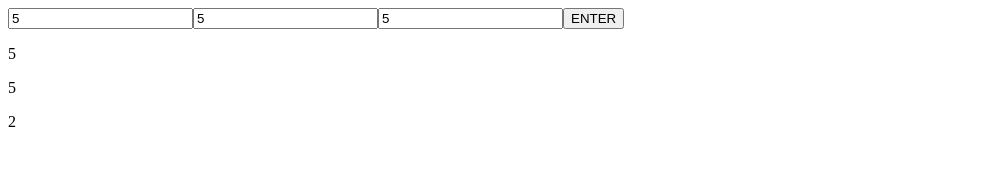
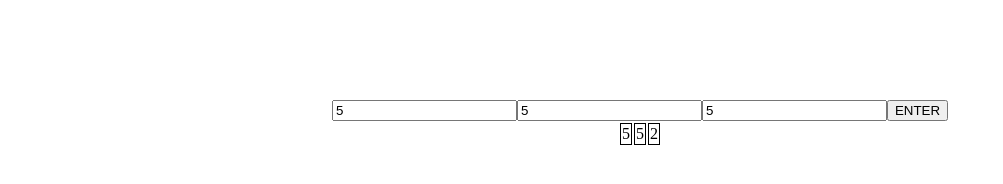
Before and after one commit to JonahETB/countDownTimer, a plain HTML site: page index.html in a window 1280 px wide. Both pictures are taken after typing "5", "5", "5" into the empty fields and a click on the input "ENTER". Shown: the whole page, without its empty margins (0-1003 px from the left). Drawn offline with Linux system fonts and the light colour scheme.

Commit message:
version 0.1

```diff
--- a/index.html
+++ b/index.html
@@ -3,10 +3,11 @@
 <head>
     <meta charset="UTF-8">
     <meta name="viewport" content="width=device-width, initial-scale=1.0">
-    <title>Document</title>
+    <title>Timer</title>
+    <link href="styles.css" rel="stylesheet" type="text/css">
 </head>
 <body>
-
+    <div id="wrapper"></div>
     <script src="script.js"></script>
 </body>
 </html>
--- a/script.js
+++ b/script.js
@@ -7,15 +7,20 @@ let time = {
     seconds : [0, "seconds", 1]
 }
 let alreadyRun; // for deletign previous code if it was previously run
+let alreadySound = false; // something to stop rapid alerts
+let sounds = ["sounds/timerEndSound00.mp3", "sounds/timerEndSound01.mp3","sounds/timerEndSound02.mp3","sounds/timerEndSound04.mp3"];
+let randomSelection = Math.round(Math.random() * (sounds.length - 1));
+let sound = new Audio(sounds[randomSelection]);
+
 
 //first write creates the base forms and prepare the timer
 function firstWrite () {
 
-    let max = 24;
+    let max = 23;
 
     const formsOutSide = document.createElement("div");
             formsOutSide.id = "formsOutSide";
-            document.body.appendChild(formsOutSide);
+            wrapper.appendChild(formsOutSide);
 
     const timerForm = document.createElement("form");
             timerForm.name = "number";
@@ -28,7 +33,7 @@ function firstWrite () {
     for (let j = 0; j < 3; j++) {
         let formId = "form" + j
         if (j == 1) {
-            max = 60;
+            max = 59;
         }
 
         const timerInput = document.createElement("input");
@@ -77,38 +82,57 @@ function getTime () {
 
 // startTimer functinos as a way to countdown the seconds and minutes
  async function startTimer (number) {
+
     if (alreadyRun) {
         document.getElementById("timer").remove();
     }
     alreadyRun = true;
 
-    const timer = document.createElement("div");
-            timer.id = "timer";
-            document.body.appendChild(timer);
+    const timerTable = document.createElement("table");
+            timerTable.id = "timer";
+            wrapper.appendChild(timerTable);
 
-    const hoursElement = document.createElement("p");
+    const timerRow = document.createElement("tr");
+            timerRow.id = "tableRow";
+            timerTable.appendChild(timerRow);
+
+
+    const hoursElement = document.createElement("td");
             hoursElement.id = "hoursId";
+            hoursElement.className = "timeClass";
     const hoursT = document.createTextNode("0");
             hoursElement.appendChild(hoursT);
-            timer.appendChild(hoursElement);
 
-    const minutesElement = document.createElement("p");
+    const minutesElement = document.createElement("td");
             minutesElement.id = "minutesId";
+            minutesElement.className = "timeClass";
     const minutesT = document.createTextNode("0");
             minutesElement.appendChild(minutesT)
-            timer.appendChild(minutesElement);
 
-    const secondsElement = document.createElement("p");
+    const secondsElement = document.createElement("td");
             secondsElement.id = "secondsId";
+            secondsElement.className = "timeClass";
     const secondsT = document.createTextNode("0");
-            secondsElement.appendChild(secondsT)
-            timer.appendChild(secondsElement);
+            secondsElement.appendChild(secondsT);
 
-    for (let i = number; i > 0; i--) {
+    timerRow.appendChild(hoursElement);
+    timerRow.appendChild(minutesElement);
+    timerRow.appendChild(secondsElement);
+
+    await sleep(500);
+
+    for (let i = number; i >= 0; i--) {
         if (time.seconds[0] === 0 || time.seconds[0] <= 0) {
+            console.log("we got here");
             if (time.minutes[0] === 0 || time.minutes[0] <= 0) {
+                console.log("we got here");
                 if (time.hours[0] === 0 || time.hours[0] <= 0) {
-                    alert("Time is up");
+                    console.log("we got here");
+                    if(!alreadySound) {
+                        console.log("we got here");
+                        timerUp();
+                        alreadySound = true;
+                    }
                 } else {
                     time.hours[0]--;
                     time.minutes[0] += 59;
@@ -121,15 +145,23 @@ function getTime () {
         } else {
             time.seconds[0]--;
         }
+
         document.getElementById("hoursId").innerHTML = time.hours[0];
         document.getElementById("minutesId").innerHTML = time.minutes[0];
         document.getElementById("secondsId").innerHTML = time.seconds[0];
+
         await sleep(1000);
     }
 }
 
 function convert (value, num) {
     return value * num;
+}
+
+function timerUp () {
+    console.log("we got here");
+    sound.play();
+    alert("Time is up");
 }
 
 //checks the input is over 60
@@ -146,3 +178,9 @@ function inputCheck (id, max) {
 async function sleep(ms) {
     return new Promise(resolve => setTimeout(resolve, ms));
 }
+
+// addEventListener("keypress", function(event) {
+//     if (event.key === "Enter") {
+//       event.preventDefault();
+//     }
+//   });
--- /dev/null
+++ b/styles.css
@@ -0,0 +1,12 @@
+#wrapper {
+    text-align: center;
+    margin-top: 100px;
+}
+#timer {
+    display: flex;
+    justify-content: center;
+}
+
+td {
+    border: black solid thin;
+}
```
Also changed, not shown: 4 other files.
